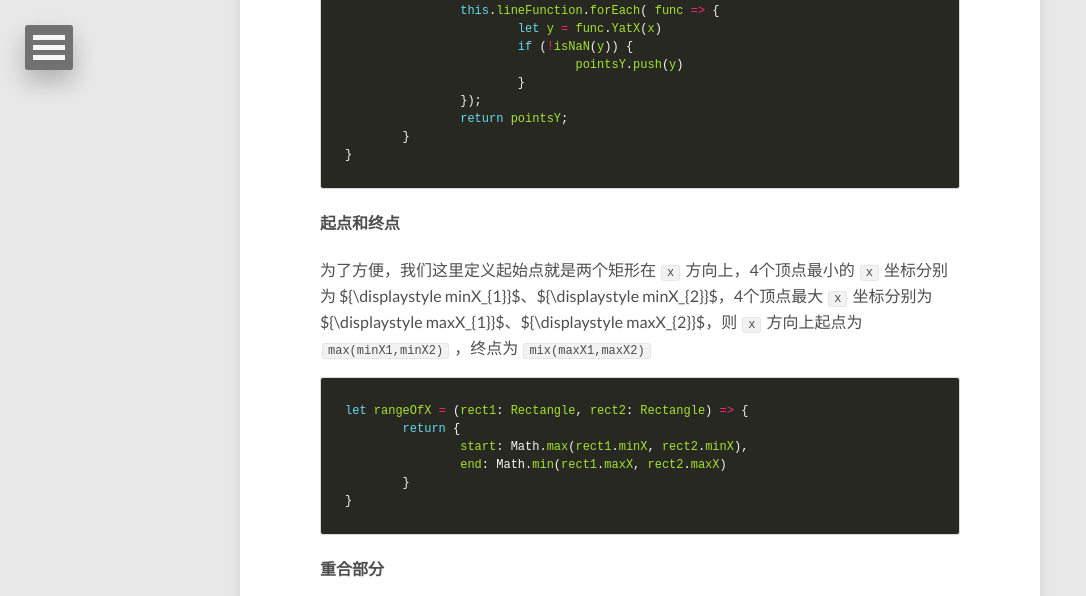
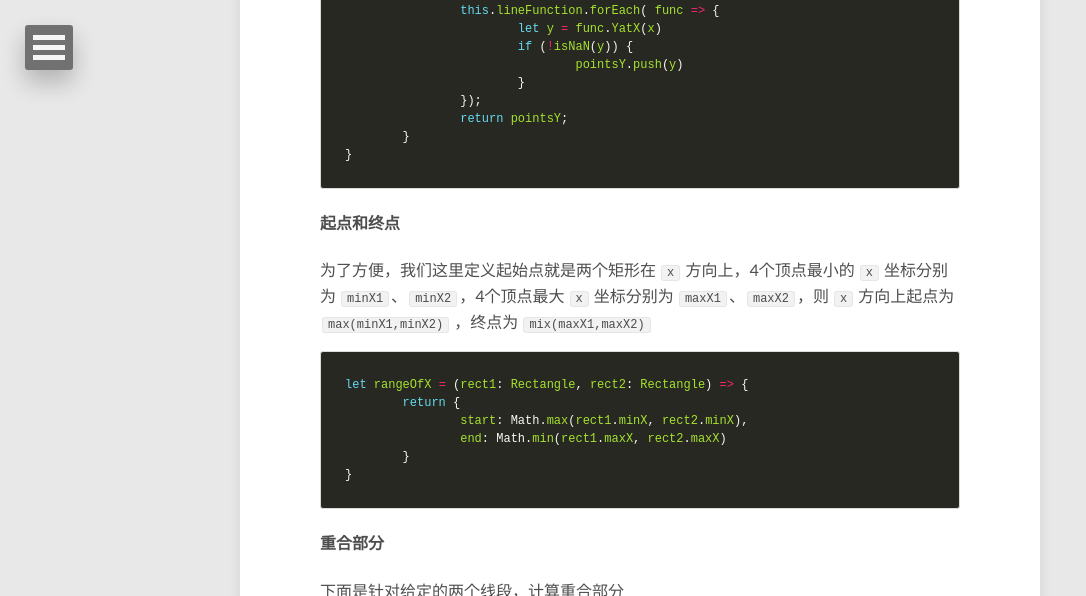
Before and after one commit to MapleYin/MapleYin.github.io, a Jekyll site: the page built from index.html, in a window 1280 px wide and 900 px high, scrolled down 3773 px, cut to the strip 0-596 px from the top of the window. Shown: the whole strip, without its empty margins (0-1086 px from the left). Built offline with Jekyll 4.4.1, drawn with Linux system fonts in a browser that asks for light colours; nearby versions of some CDN libraries; the list of posts is cut into pages by our own code.

Commit message:
change image url

````diff
--- a/_posts/2018-08-20-area.md
+++ b/_posts/2018-08-20-area.md
@@ -149,7 +149,7 @@ class Rectangle {
 
 #### 起点和终点
 
-为了方便，我们这里定义起始点就是两个矩形在 `x` 方向上，4个顶点最小的 `x` 坐标分别为 ${\displaystyle minX_{1}}$、${\displaystyle minX_{2}}$，4个顶点最大 `x` 坐标分别为 ${\displaystyle maxX_{1}}$、${\displaystyle maxX_{2}}$，则 `x` 方向上起点为 `max(minX1,minX2)` ，终点为 `mix(maxX1,maxX2)`
+为了方便，我们这里定义起始点就是两个矩形在 `x` 方向上，4个顶点最小的 `x` 坐标分别为  `minX1`、`minX2`，4个顶点最大 `x` 坐标分别为 `maxX1`、`maxX2`，则 `x` 方向上起点为 `max(minX1,minX2)` ，终点为 `mix(maxX1,maxX2)`
 
 ```typescript
 let rangeOfX = (rect1: Rectangle, rect2: Rectangle) => {
--- a/index.html
+++ b/index.html
@@ -5,7 +5,7 @@ description: "Little Thought"
 tags: [code, blog, maple.im]
 comments: false
 image:
-  feature: abstract-1.jpg
+  feature: https://image-1257141638.cos.ap-guangzhou.myqcloud.com/abstract-1.jpg
 ---
 
 {% for post in paginator.posts %}
````
